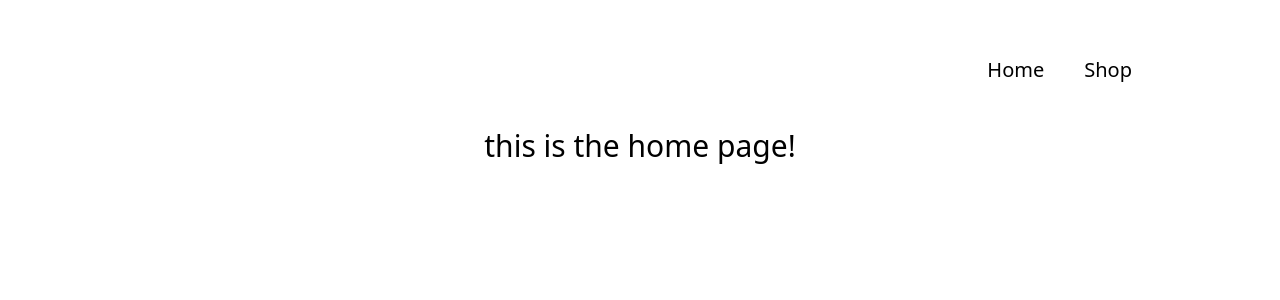
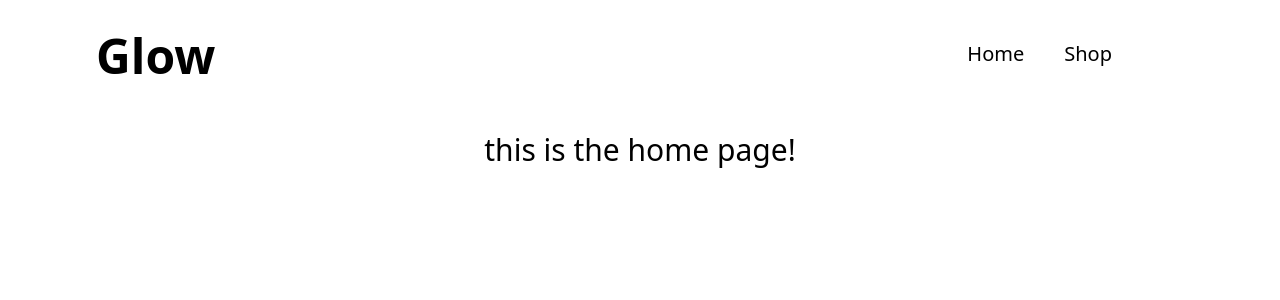
Before and after one commit to EthanTran02/shoping-card, a React (Vite) app: page / in a window 1280 px wide. Shown: the top 300 px of the page. Built offline with nearby package versions, Linux system fonts and the light colour scheme; some icons are missing.

Commit message:
Fixing UI & implementing added item store

```diff
--- a/src/components/Root.jsx
+++ b/src/components/Root.jsx
@@ -4,8 +4,16 @@ import { ShoppingCart01Icon } from "hugeicons-react";
 
 export default function Root() {
   return (
-    <div className="px-15 pt-8 pb-20">
-      <nav className="flex justify-end gap-4 p-4">
+    <div div className="px-20">
+      <nav className="flex justify-between gap-4 p-4">
+        <Link
+          to={"/"}
+          className="flex items-center justify-center gap-4 p-4 pl-0 text-5xl font-semibold"
+        >
+          Glow
+        </Link>
+
+        <div className="flex gap-4 p-4 pr-0">
           <Link to="/" className="px-3 py-2 text-xl">
             Home
           </Link>
@@ -15,6 +23,7 @@ export default function Root() {
           <Link to="card" className="px-3 py-2 text-xl">
             <ShoppingCart01Icon />
           </Link>
+        </div>
       </nav>
 
       <Outlet></Outlet>
--- a/src/components/categories/Jewelery.jsx
+++ b/src/components/categories/Jewelery.jsx
@@ -4,13 +4,13 @@ export default function Jewelery() {
   const items = useOutletContext();
 
   return (
-    <div className="mt-12 flex flex-wrap justify-center gap-30 gap-y-20">
+    <div className="mt-16 mb-20 flex flex-wrap justify-center gap-35 gap-y-20">
       {items.map(
         (item) =>
           item.category === "jewelery" && (
             <Link
               to={`/shop/item/${item.id}`}
-              className="flex w-50 flex-col items-start justify-center"
+              className="flex w-55 flex-col items-start justify-center"
             >
               <img
                 src={item.image}
--- a/src/components/categories/Men.jsx
+++ b/src/components/categories/Men.jsx
@@ -4,13 +4,13 @@ export default function Men() {
   const items = useOutletContext();
 
   return (
-    <div className="mt-12 flex flex-wrap justify-center gap-30 gap-y-20">
+    <div className="mt-16 mb-20 flex flex-wrap justify-center gap-35 gap-y-20">
       {items.map(
         (item) =>
           item.category === "men's clothing" && (
             <Link
               to={`item/${item.id}`}
-              className="flex w-50 flex-col items-start justify-center"
+              className="flex w-55 flex-col items-start justify-center"
             >
               <img
                 src={item.image}
--- a/src/components/categories/Women.jsx
+++ b/src/components/categories/Women.jsx
@@ -5,13 +5,13 @@ export default function Women() {
   const items = useOutletContext();
 
   return (
-    <div className="mt-12 flex flex-wrap justify-center gap-30 gap-y-20">
+    <div className="mt-16 mb-20 flex flex-wrap justify-center gap-35 gap-y-20">
       {items.map(
         (item) =>
           item.category === "women's clothing" && (
             <Link
               to={`/shop/item/${item.id}`}
-              className="flex w-50 flex-col items-start justify-center"
+              className="flex w-55 flex-col items-start justify-center"
             >
               <img
                 src={item.image}
--- a/src/components/categories/detail/ItemDetail.jsx
+++ b/src/components/categories/detail/ItemDetail.jsx
@@ -5,6 +5,7 @@ export default function ItemDetail() {
   const { id } = useParams();
   const items = useOutletContext();
   const item = items.find((item) => item.id === parseInt(id));
+
 
   return (
     <div className="mt-20 flex gap-40">
--- a/src/stores/slices/cartSlice.jsx
+++ b/src/stores/slices/cartSlice.jsx
@@ -0,0 +1,6 @@
+const cartSlice = (set) => ({
+  addedItem: [],
+  addItem: (itemToAdd) => set(() => ({ addedItem: itemToAdd, count: 0 })),
+});
+
+export default cartSlice;
--- a/src/stores/slices/fetchItemsSlice.jsx
+++ b/src/stores/slices/fetchItemsSlice.jsx
@@ -1,4 +1,4 @@
-const fetchItems = (set) => ({
+const fetchItemsSlice = (set) => ({
   items: [],
   loading: null,
   error: null,
@@ -14,4 +14,4 @@ const fetchItems = (set) => ({
   },
 });
 
-export default fetchItems;
+export default fetchItemsSlice;
--- a/src/stores/useStore.jsx
+++ b/src/stores/useStore.jsx
@@ -1,8 +1,10 @@
 import { create } from "zustand";
-import fetchItems from "./slices/fetchItemsSlice";
+import fetchItemsSlice from "./slices/fetchItemsSlice";
+import cartSlice from "./slices/cartSlice";
 
 const useStore = create((set) => ({
-  ...fetchItems(set),
+  ...fetchItemsSlice(set),
+  ...cartSlice(set),
 }));
 
 export default useStore;
```
Lines whose indentation alone changed are shown as unchanged.
